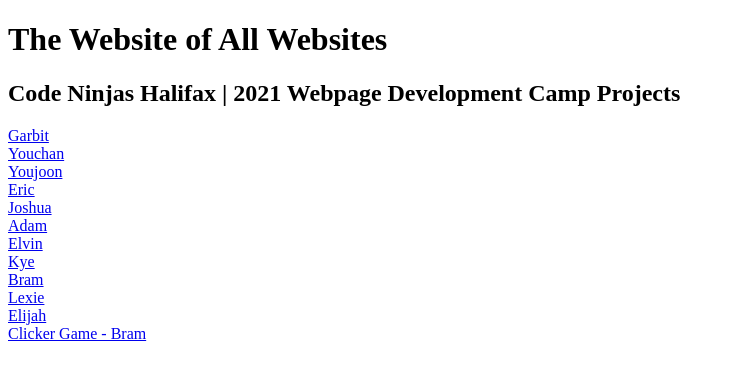
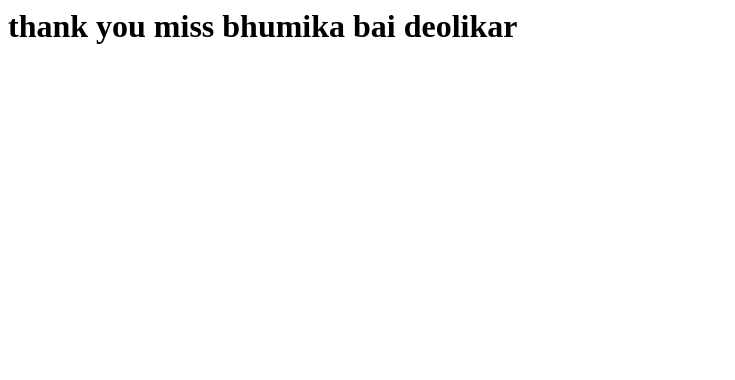
Before and after one commit to rahuldeolikar/test-01, a plain HTML site: page index.html in a window 1280 px wide. Shown: the whole page, without its empty margins (0-735 px from the left). Drawn offline with Linux system fonts and the light colour scheme.

Commit message:
Update index.html

```diff
--- a/index.html
+++ b/index.html
@@ -1,73 +1,3 @@
-<!--
-    Code Ninjas Halifax 2021 Webpage Development Camp
-    Site created by: Sarah Pollock-Jordan
-    Linked pages created by: Code Ninjas Halifax Web Camp Students (names as indicated on site)
--->
-<!DOCTYPE html>
-<html lang="en" xmlns="http://www.w3.org/1999/xhtml">
-
-<head>
-    <meta charset="utf-8"/>
-    <title>Webpage Development Camp</title>
-    <link href="style.css" rel="stylesheet">
-</head>
-
-<body>
-    <div id="mainDiv">
-        <div id="titleDiv">
-            <!--Title credits to: Garbit-->
-            <h1>The Website of All Websites</h1>
-            <h2>Code Ninjas Halifax  |  2021 Webpage Development Camp Projects</h2>
-        </div>
-
-        <div id="Garbit" class="student">
-            <a href="pages/Garbit/index.html" target="_blank">Garbit</a>
-        </div>
-
-        <div id="Youchan" class="student">
-            <a href="pages/Youchan/index.html" target="_blank">Youchan</a>
-        </div>
-
-        <div id="Youjoon" class="student">
-            <a href="pages/Youjoon/index.html" target="_blank">Youjoon</a>
-        </div>
-
-        <div id="Eric" class="student">
-            <a href="pages/Eric/index.html" target="_blank">Eric</a>
-        </div>
-
-        <div id="Joshua" class="student">
-            <a href="pages/Joshua/index.html" target="_blank">Joshua</a>
-        </div>
-
-        <div id="Adam" class="student">
-            <a href="pages/Adam/index.html" target="_blank">Adam</a>
-        </div>
-
-        <div id="Elvin" class="student">
-            <a href="pages/Elvin/index.html" target="_blank">Elvin</a>
-        </div>
-
-        <div id="Kye" class="student">
-            <a href="pages/Kye/index.html" target="_blank">Kye</a>
-        </div>
-
-        <div id="Bram" class="student">
-            <a href="pages/Bram/index.html" target="_blank">Bram</a>
-        </div>
-
-        <div id="Lexie" class="student">
-            <a href="pages/Lexie/index.html" target="_blank">Lexie</a>
-        </div>
-
-        <div id="Elijah" class="student">
-            <a href="pages/Elijah/index.html" target="_blank">Elijah</a>
-        </div>
-
-        <div id="game" class="student">
-            <a href="pages/clickerGame/index.html" target="_blank">Clicker Game - Bram</a>
-        </div>
-    </div>
-</body>
-
-</html>
+<h1>
+    thank you miss bhumika bai deolikar
+</h1>
```
